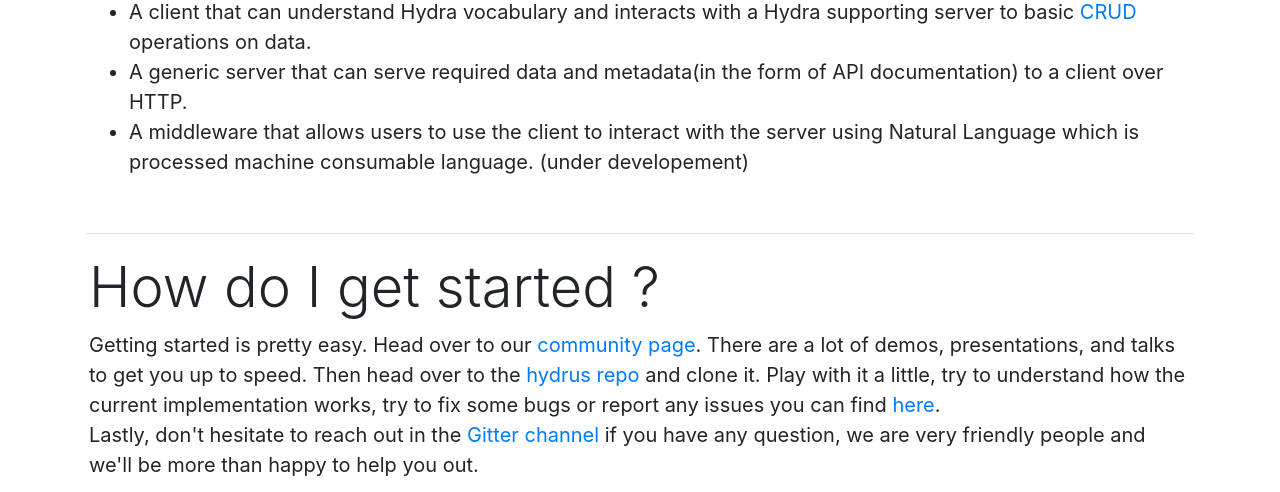
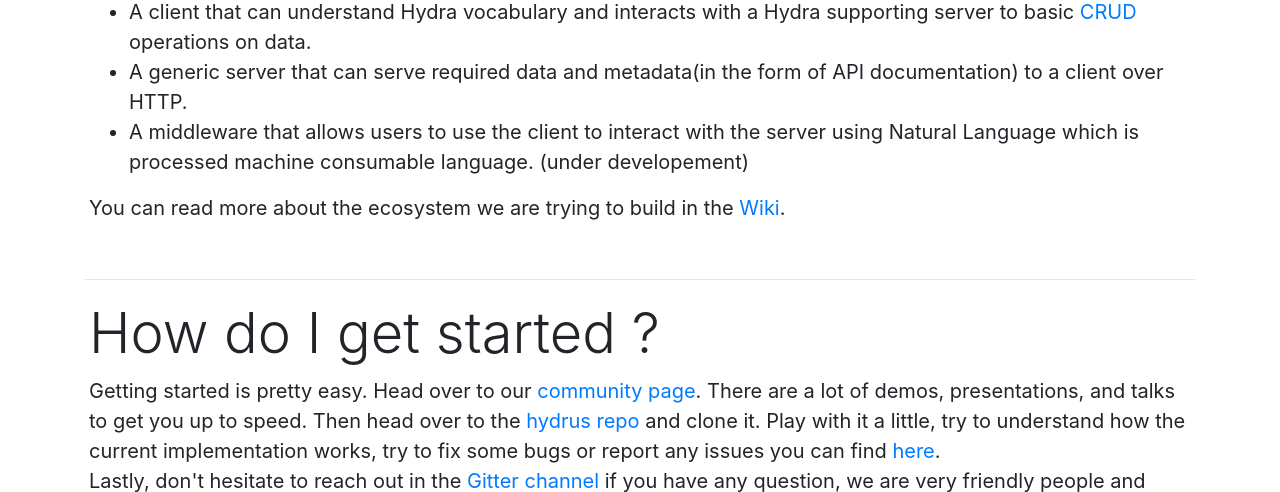
Before and after one commit to HTTP-APIs/hydra-gsoc-home, a Flask app: template templates/index.html in a window 1280 px wide. Shown: the part 784-1276 px from the top of the page. Run offline with Flask 2, Linux system fonts and the light colour scheme; the template is opened without the code that fills it, so the values that code supplies are empty; some libraries are stand-ins or nearby versions.

Commit message:
Add wiki link

```diff
--- a/templates/index.html
+++ b/templates/index.html
@@ -54,6 +54,9 @@
         <li>A generic server that can serve required data and metadata(in the form of API documentation) to a client over HTTP.</li>
         <li>A middleware that allows users to use the client to interact with the server using Natural Language which is processed machine consumable language. (under developement)</li>
       </ul>
+      <p class="lead  font-weight-normal">
+        You can read more about the ecosystem we are trying to build in the <a href="https://github.com/HTTP-APIs/hydra-ecosystem-wiki/blob/master/README.md">Wiki</a>.
+      </p>
     </div>
     <hr>
     <div class="px-1 py-1 pb-md-4 mx-auto">
```
